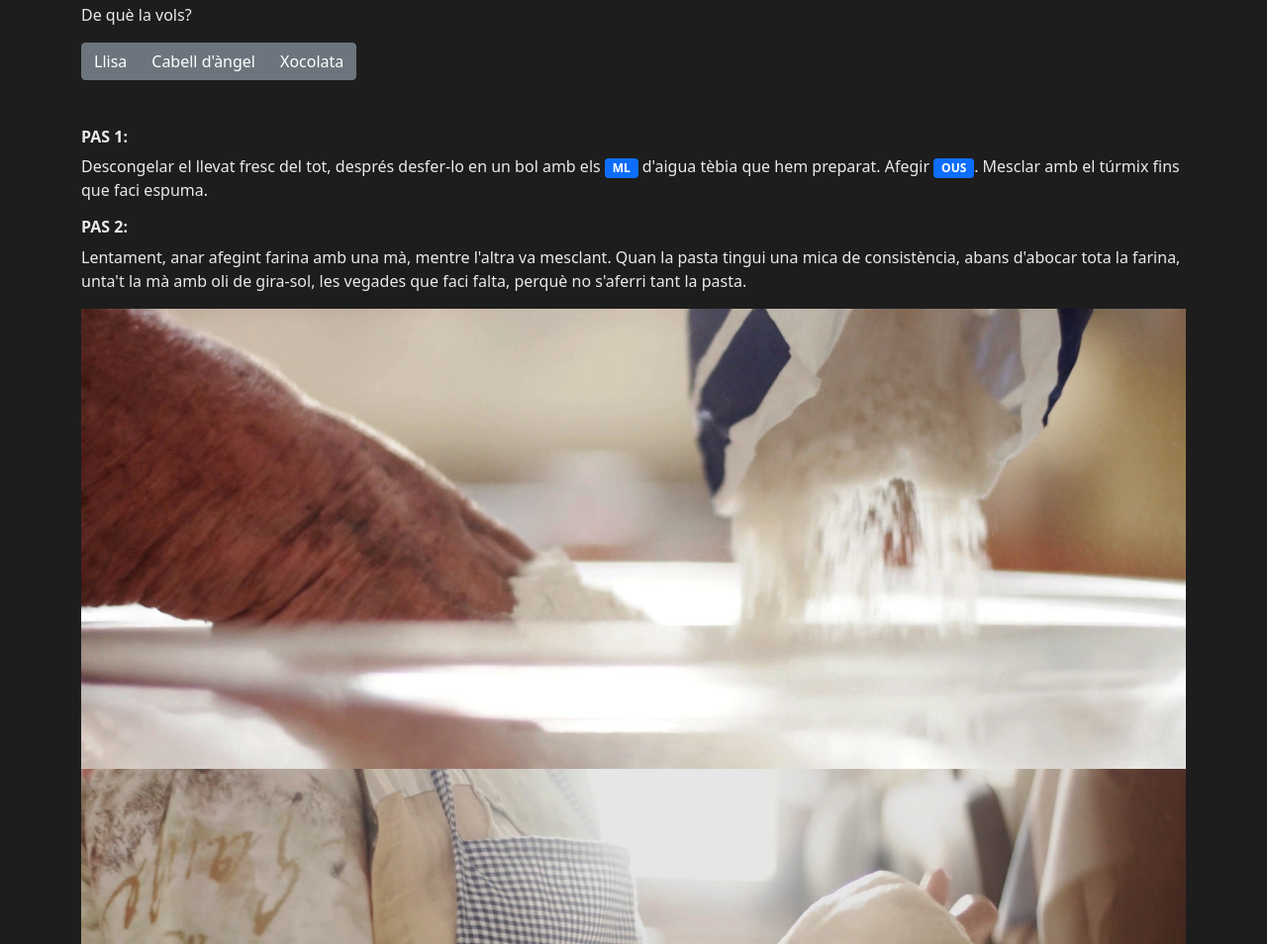
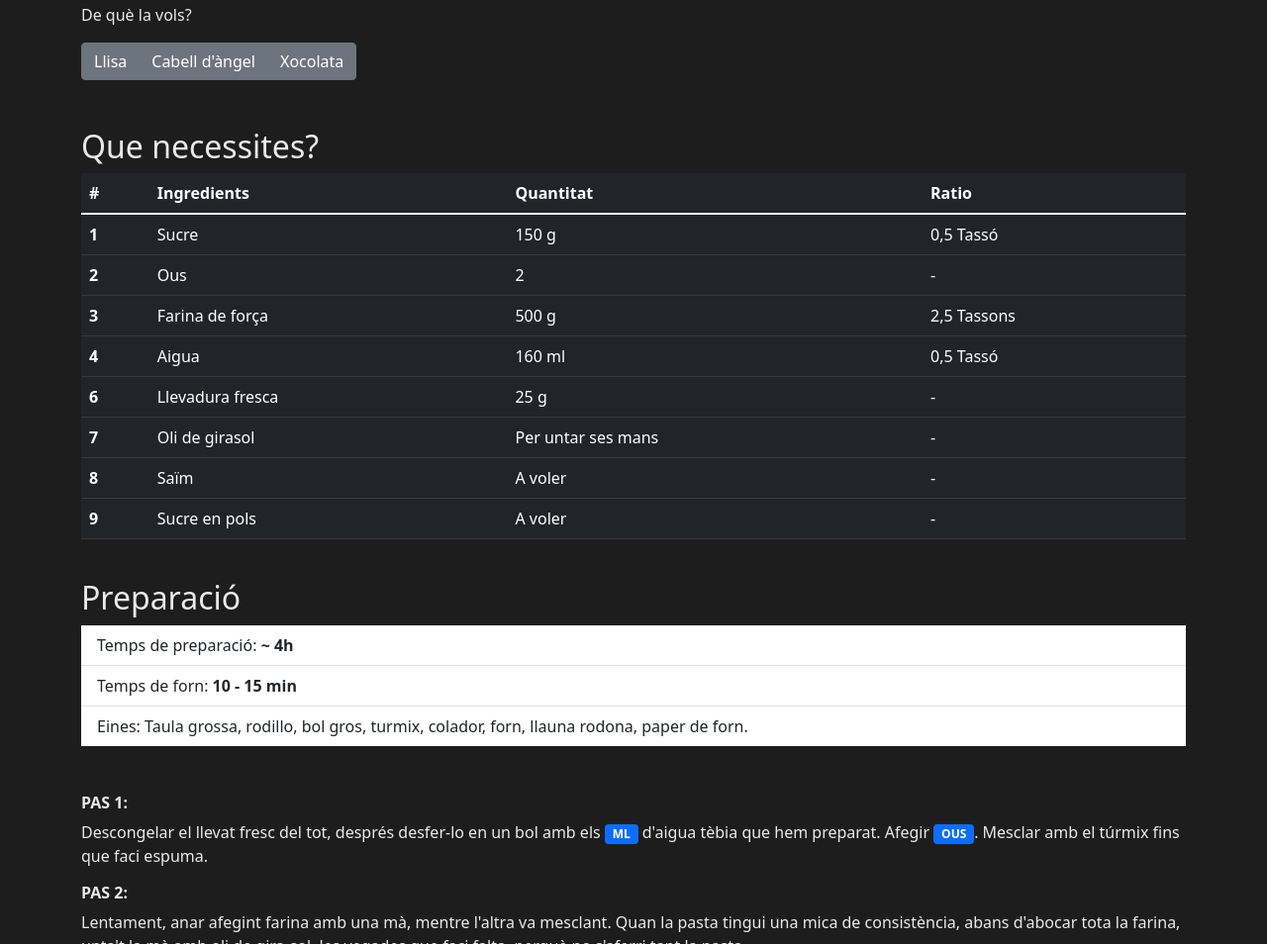
Before and after one commit to aleixcastells/ensaimada, a plain HTML site: page index.html in a window 1280 px wide. Shown: the part 793-1747 px from the top of the page at 99% size. Drawn offline with nearby package versions, Linux system fonts and the light colour scheme.

Commit message:
Added missing functions
Missing functions have not been fully implemented. Missing dynamic calculation of ingredient amounts and ratios.

Fixed hot / cold climate hints

```diff
--- a/index.html
+++ b/index.html
@@ -119,6 +119,87 @@
         <br>
         <br>
 
+        <br>
+        <h2> Que necessites?</h2>
+
+
+        <table class="table table-dark">
+            <thead>
+                <tr>
+                    <th scope="col">#</th>
+                    <th scope="col">Ingredients</th>
+                    <th scope="col">Quantitat</th>
+                    <th scope="col">Ratio</th>
+                </tr>
+            </thead>
+            <tbody>
+                <tr>
+                    <th scope="row">1</th>
+                    <td>Sucre</td>
+                    <td id="sucre">150 g</td>
+                    <td>0,5 Tassó</td>
+                </tr>
+
+                <tr>
+                    <th scope="row">2</th>
+                    <td>Ous</td>
+                    <td id="ous">2</td>
+                    <td>-</td>
+                </tr>
+                <tr>
+                    <th scope="row">3</th>
+                    <td>Farina de força</td>
+                    <td id="farina">500 g</td>
+                    <td>2,5 Tassons</td>
+                </tr>
+                <tr>
+                    <th scope="row">4</th>
+                    <td>Aigua</td>
+                    <td id="aigua">160 ml</td>
+                    <td>0,5 Tassó</td>
+                </tr>
+                <tr>
+                    <th scope="row">6</th>
+                    <td>Llevadura fresca</td>
+                    <td id="llevadura">25 g</td>
+                    <td>-</td>
+                </tr>
+                <tr>
+                    <th scope="row">7</th>
+                    <td>Oli de girasol</td>
+                    <td>Per untar ses mans</td>
+                    <td>-</td>
+                </tr>
+                <tr>
+                    <th scope="row">8</th>
+                    <td>Saïm</td>
+                    <td>A voler</td>
+                    <td>-</td>
+                </tr>
+                <tr>
+                    <th scope="row">9</th>
+                    <td>Sucre en pols</td>
+                    <td>A voler</td>
+                    <td>-</td>
+                </tr>
+            </tbody>
+        </table>
+        <br>
+
+        <h2>
+            Preparació
+        </h2>
+
+
+        <ul class="list-group list-group-flush">
+            <li class="list-group-item">Temps de preparació: <strong>~ 4h</strong></li>
+            <li class="list-group-item">Temps de forn: <strong>10 - 15 min</strong></li>
+            <li class="list-group-item">Eines: Taula grossa, rodillo, bol gros, turmix, colador, forn, llauna rodona,
+                paper de forn.
+            </li>
+
+        </ul>
+        <br>
         <br>
 
         <h6><strong>PAS 1:</strong></h6>
--- a/js/scripts.js
+++ b/js/scripts.js
@@ -309,7 +309,6 @@ function settingsValue() {
 }
 
 function hintManager() {
-
     let settingsValueArray = [...settingsValue()]
     console.log(settingsValueArray)
 
@@ -415,6 +414,17 @@ function hintManager() {
         hint_12.classList.replace('hint-hidden', 'hint-visible')
     }
 
+    if (settingsValueArray[3] == 1) {
+        hint_6.classList.replace('hint-visible', 'hint-hidden')
+        hint_15.classList.replace('hint-visible', 'hint-hidden')
+        hint_16.classList.replace('hint-visible', 'hint-hidden')
+    }
+    if (settingsValueArray[3] == 0) {
+        hint_6.classList.replace('hint-hidden', 'hint-visible')
+        hint_15.classList.replace('hint-hidden', 'hint-visible')
+        hint_16.classList.replace('hint-hidden', 'hint-visible')
+    }
+
     if (settingsValueArray[2] == 0) {
         hint_1.classList.replace('hint-hidden', 'hint-visible')
         hint_11.classList.replace('hint-hidden', 'hint-visible')
```
